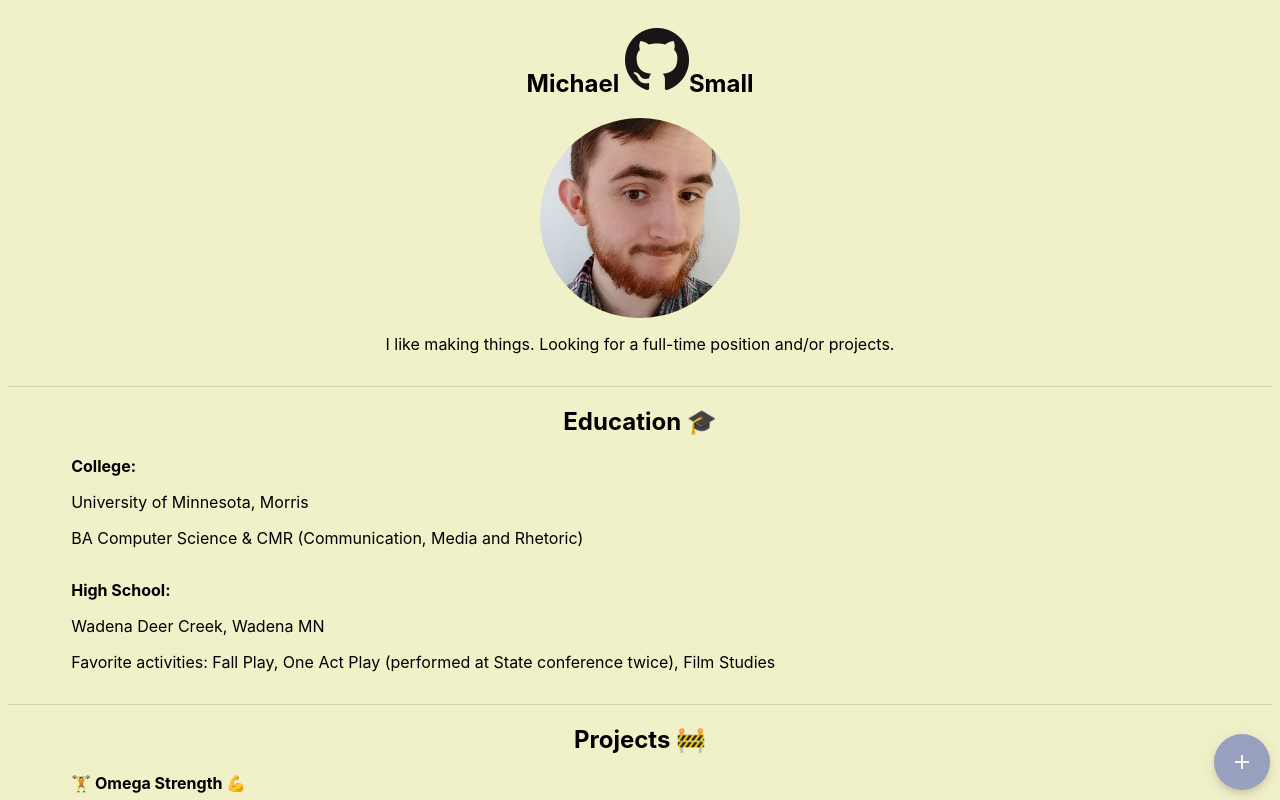
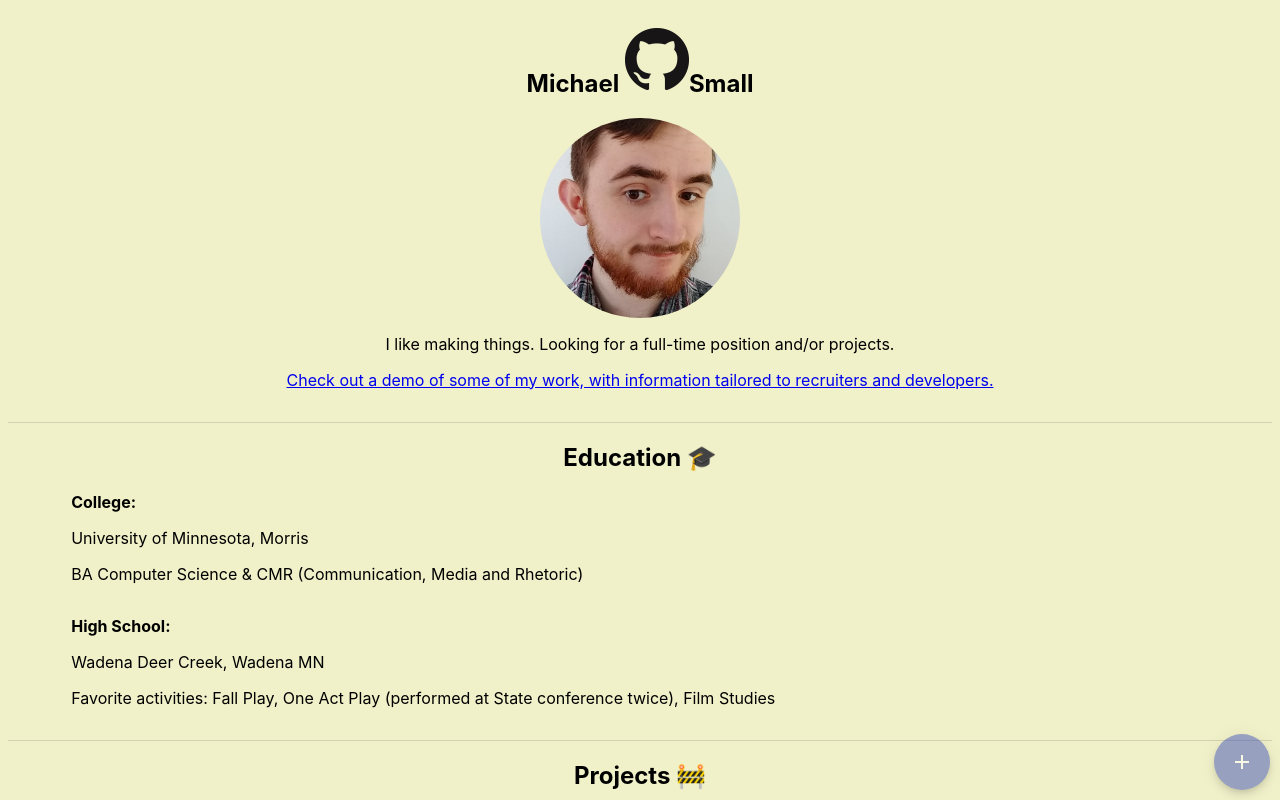
Before and after one commit to michael-small/personal-site, a React (Create React App) app: page / in a window 1280 px wide. Shown: the top 800 px of the page. Built offline with nearby package versions, Linux system fonts and the light colour scheme.

Commit message:
Link to demo showcase from homepage
Temp formatting.

Addresses #3 (Route to Showcase Via Link)
Project: ('Showcase View Selection')

```diff
--- a/src/components/Bio/Bio.js
+++ b/src/components/Bio/Bio.js
@@ -2,6 +2,7 @@ import React, { Component } from 'react';
 import GH_Logo from '../../images/GitHub-Mark-64px.png';
 import Avatar from '@material-ui/core/Avatar';
 import Headshot from '../../images/headshot.jpg';
+import { Link } from 'react-router-dom';
 
 export default class Bio extends Component {
 	render() {
@@ -31,7 +32,14 @@ export default class Bio extends Component {
 				/>
 				<p>
 					I like making things. Looking for a full-time position
-					and/or projects.
+					and/or projects.{' '}
+					<p>
+						{' '}
+						<Link to='/showcase'>
+							Check out a demo of some of my work, with
+							information tailored to recruiters and developers.
+						</Link>
+					</p>
 				</p>
 			</section>
 		);
```
